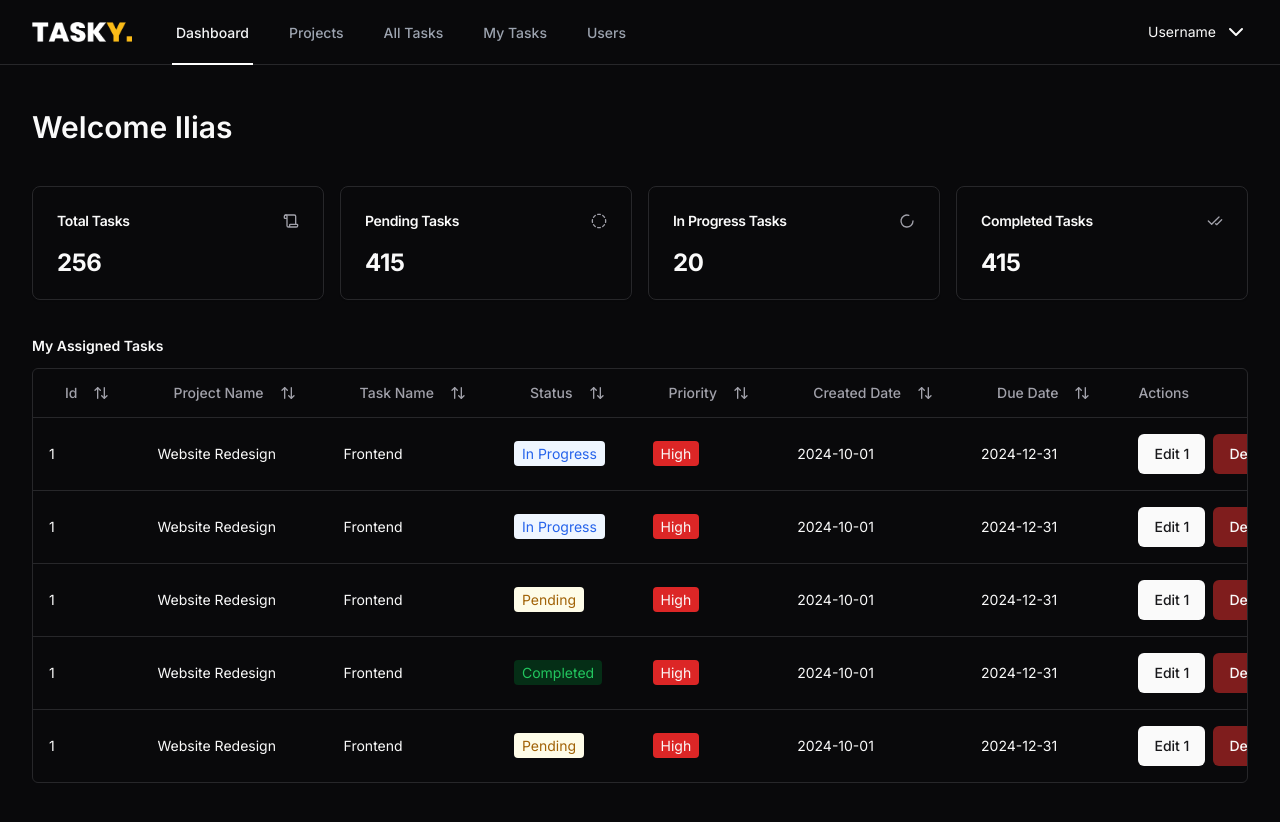
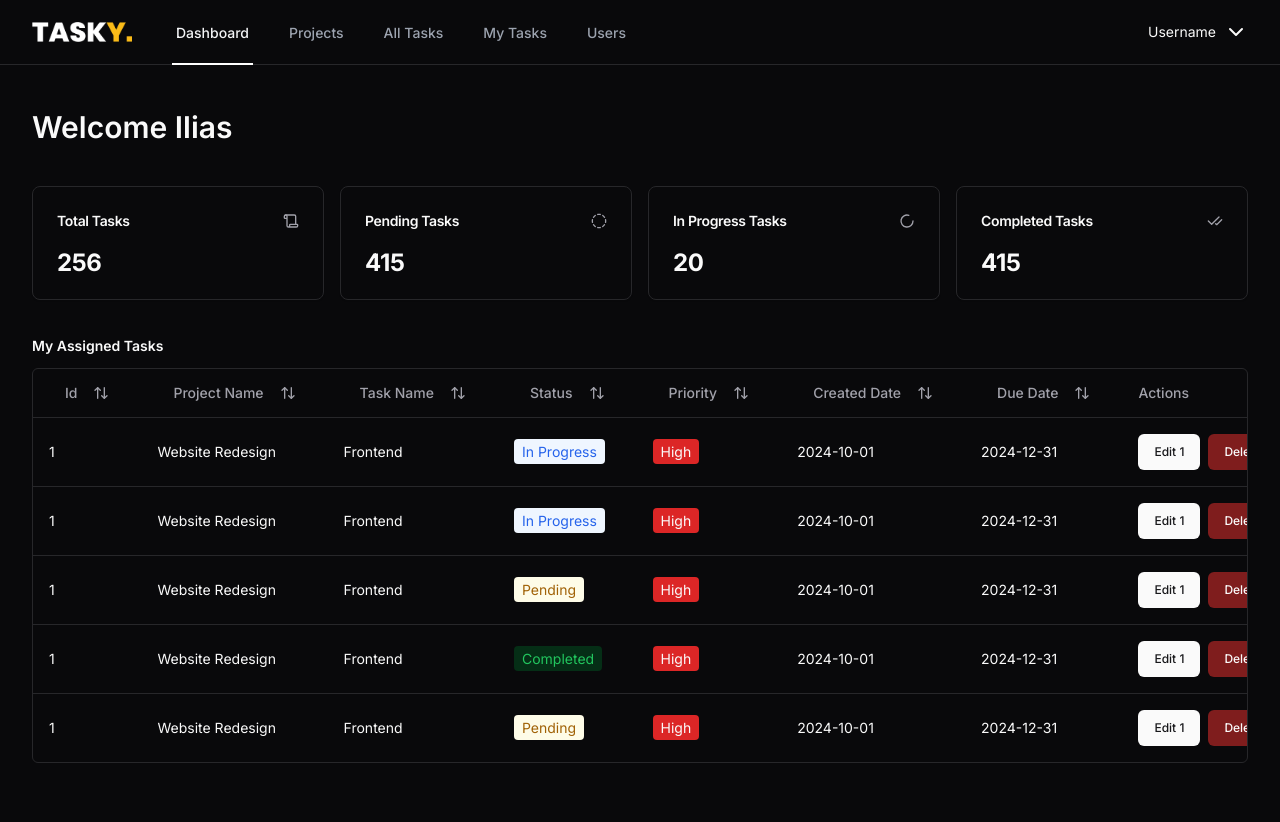
Before and after one commit to artfull-boy/tasky, a Next.js app: page /dashboard in a window 1280 px wide. Built offline with nearby package versions, Linux system fonts and the light colour scheme.

Commit message:
Update columns.js

```diff
--- a/src/app/dashboard/columns.js
+++ b/src/app/dashboard/columns.js
@@ -111,8 +111,8 @@ export const columns = [
 
       return (
         <div className="flex gap-2">
-            <Button>Edit {row.original.id}</Button>
-            <Button variant="destructive">Delete</Button>
+            <Button className="w-fit h-fit text-[12px]">Edit {row.original.id}</Button>
+            <Button className="w-fit h-fit text-[12px]" variant="destructive">Delete</Button>
         </div>
       )
     },
```
